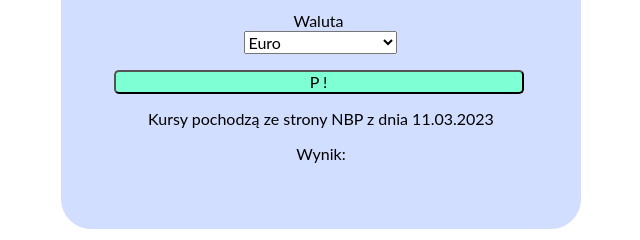
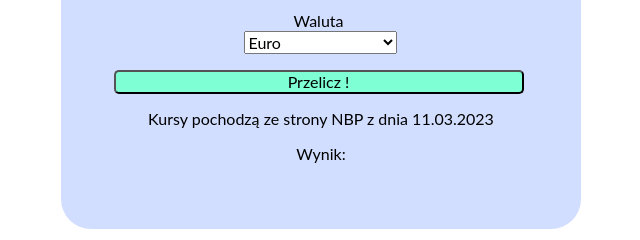
Before and after one commit to MichalJozwik/Kalkulator-Walut, a plain HTML site: page index.html in a window 1280 px wide. Shown: the part 192-432 px from the top of the page, 79-719 px from the left. Drawn offline with nearby package versions, Linux system fonts and the light colour scheme.

Commit message:
adedd image

```diff
--- a/index.html
+++ b/index.html
@@ -51,7 +51,7 @@
             </p>
 
             <p>
-                <button class="form__button">P !</button>
+                <button class="form__button">Przelicz !</button>
             </p>
             <p class="form__info">Kursy pochodzą ze strony NBP z dnia 11.03.2023 </p>
 
```
